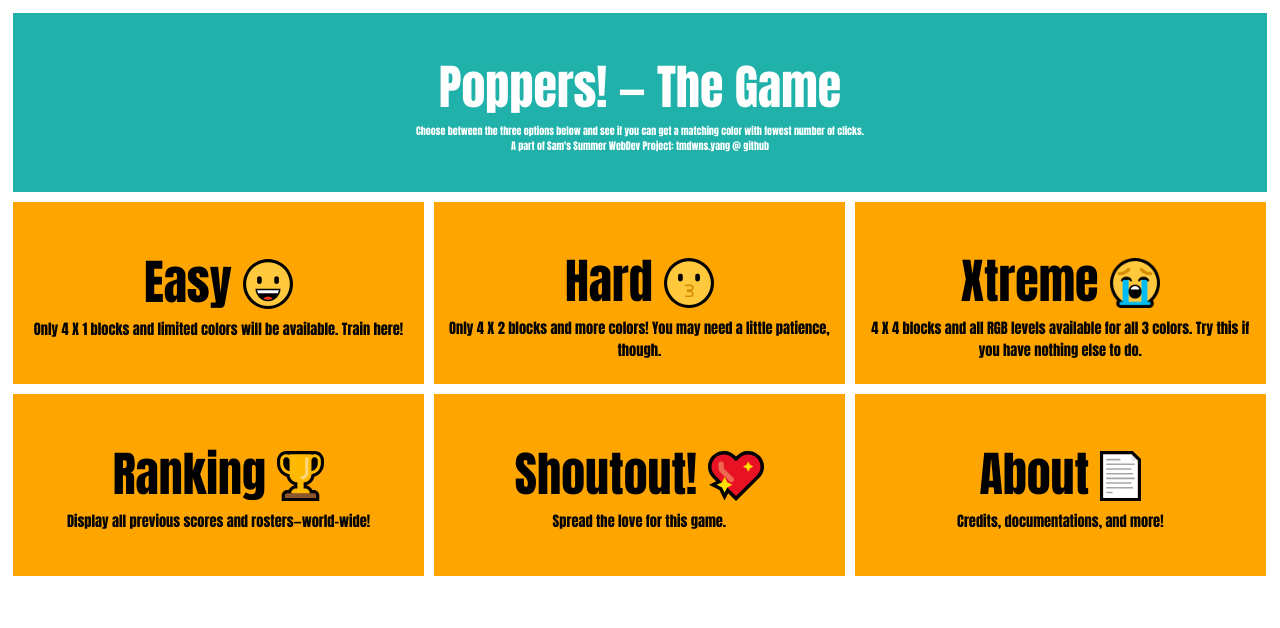
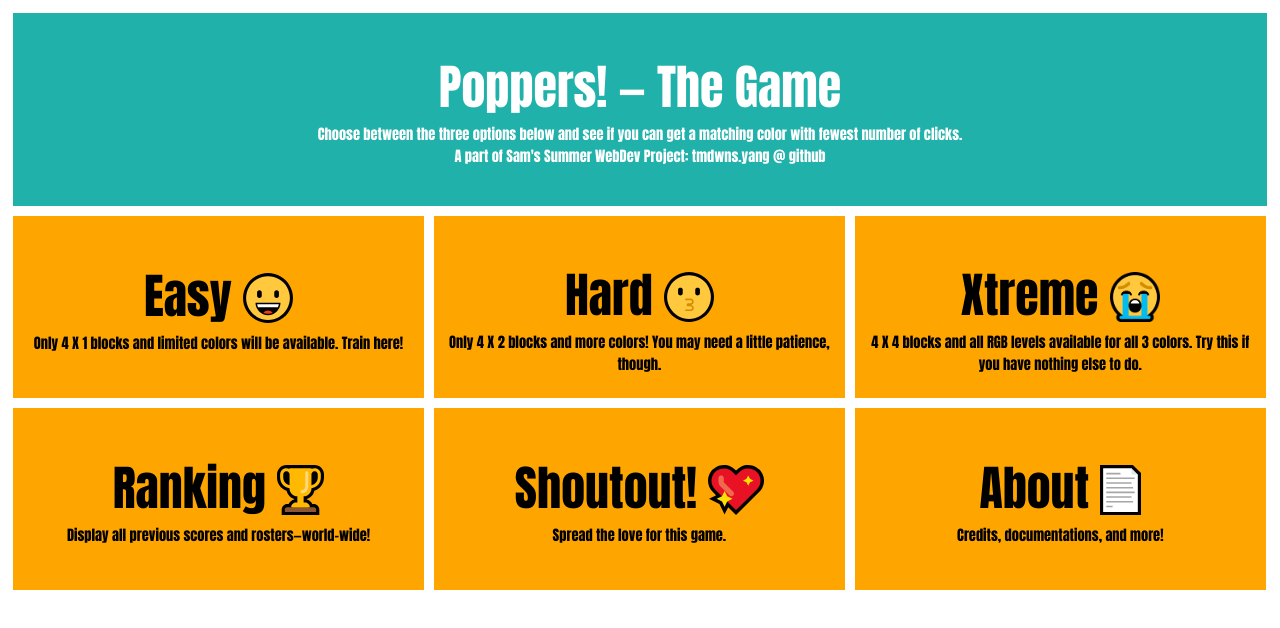
Before and after one commit to tmdwnsyang/poppers, a website with bundled scripts: page index.html in a window 1280 px wide. Built offline with nearby package versions, Linux system fonts and the light colour scheme; no server answers.

Commit message:
Update index.html

```diff
--- a/index.html
+++ b/index.html
@@ -12,7 +12,7 @@
 
   <div id="intro">
     <div id="subT" class="subIntro">Poppers! — The Game<br>
-      <div class="subtextSmall">Choose between the three options below and
+      <div style="font-size: 0.3em">Choose between the three options below and
         see if you can get a matching color with fewest number of clicks.<br>
         A part of Sam's Summer WebDev Project: tmdwns.yang @ github
       </div>
```
